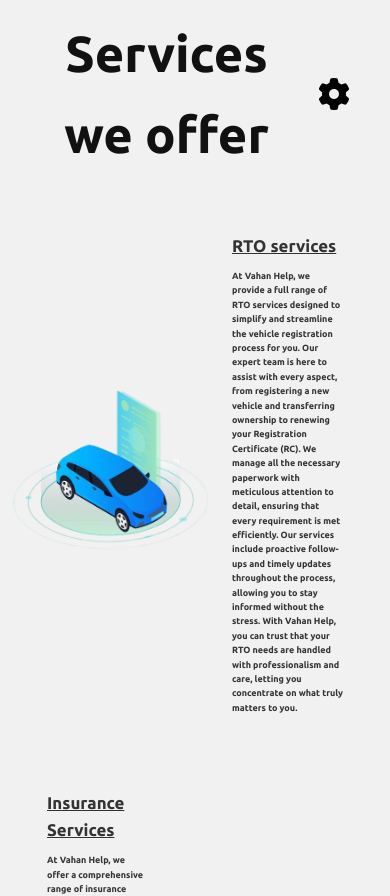
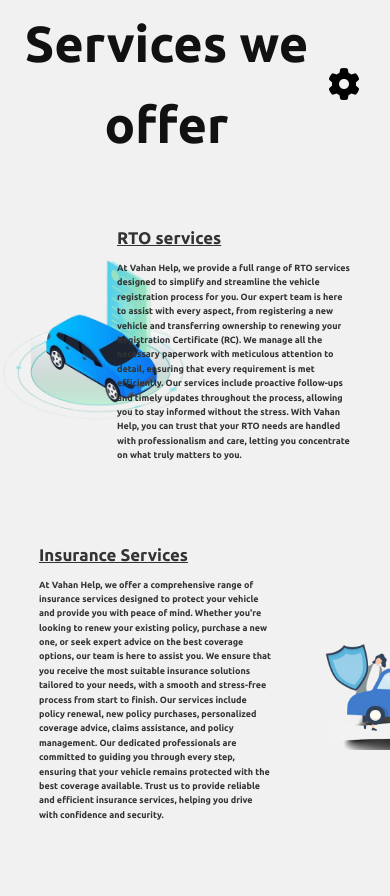
Before and after one commit to Shivikagarg999/vahanHelp, a website: page index.html in a window 390 px wide. Shown: the part 1511-2407 px from the top of the page. Drawn offline with nearby package versions, Linux system fonts and the light colour scheme.

Commit message:
fifth commit

```diff
--- a/style.css
+++ b/style.css
@@ -18,8 +18,6 @@
 /* Main Container */
 .main {
     width: 100%;
-    margin: 0 auto;
-    padding: 10px;
     background-color: #F1F1F1;
     color: #333;
 }
@@ -245,6 +243,7 @@
 .services {
     width: 100%;
     position: relative;
+    overflow: hidden;
 }
 
 .services h1 {
@@ -305,10 +304,17 @@
         font-size: 6vh;
     }
     .services .servicesBox .leftservicebox{
-        width: 50%;
+        width: 20%;
     }
+
     .services .servicesBox .rightservicebox{
-        width: 50%;
+        width: 80%;
+    }
+    .services .servicesBox .leftservicebox1{
+        width: 80%;
+    }
+    .services .servicesBox .rightservicebox1{
+        width: 20%;
     }
     .services .servicesBox img{
         width: 200px;
@@ -344,6 +350,7 @@
     display: flex;
     flex-wrap: wrap;
     align-items: center;
+    width: 100%;
     justify-content: center;
     min-height: 80vh;
     margin: 0;
@@ -485,7 +492,7 @@
 
   @media (max-width: 768px) {
     .number h1 {
-      font-size: 4rem; /* Adjust font size for smaller screens */
+      font-size: 3rem; /* Adjust font size for smaller screens */
     }
 
     .numtext {
```
